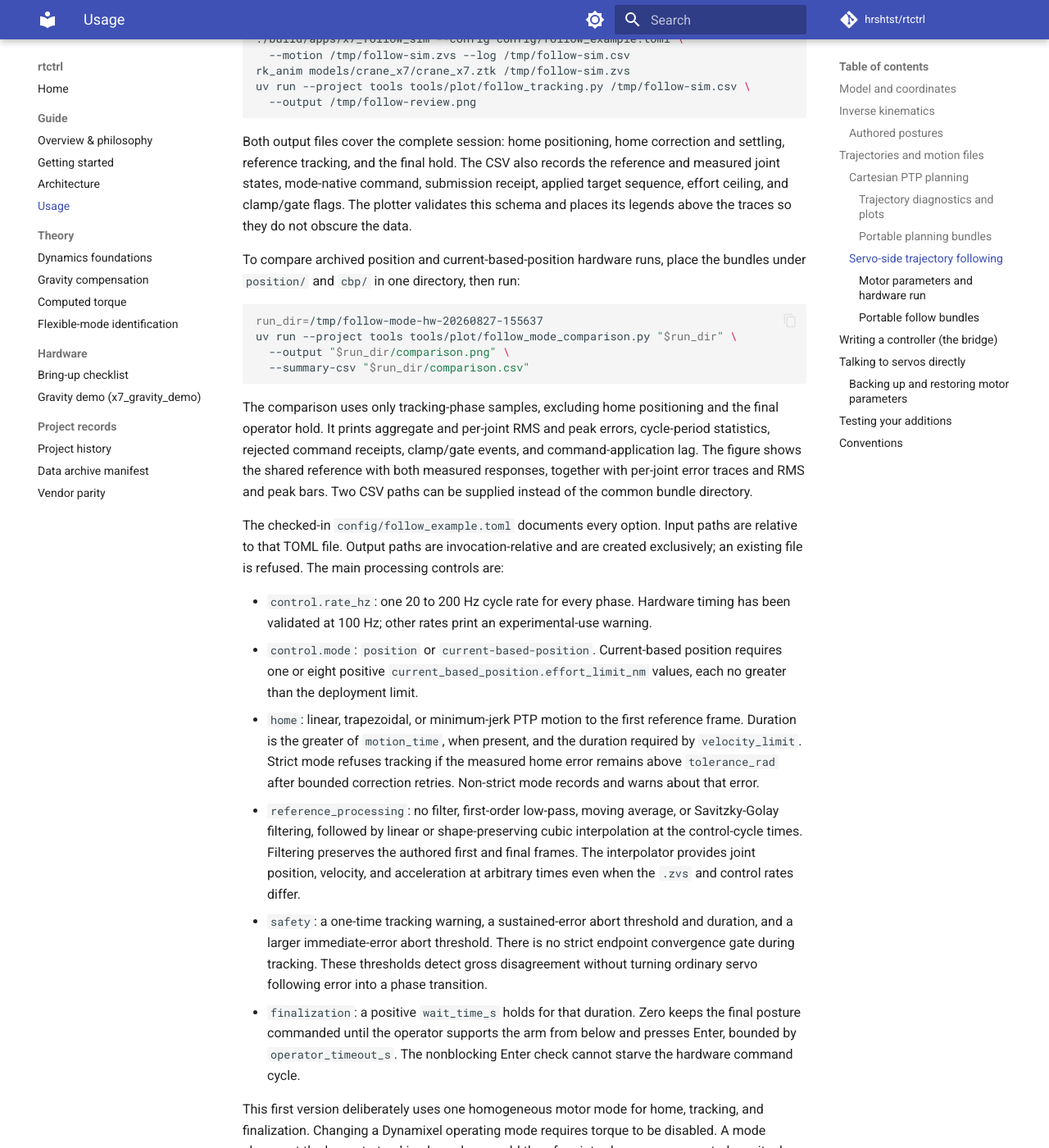
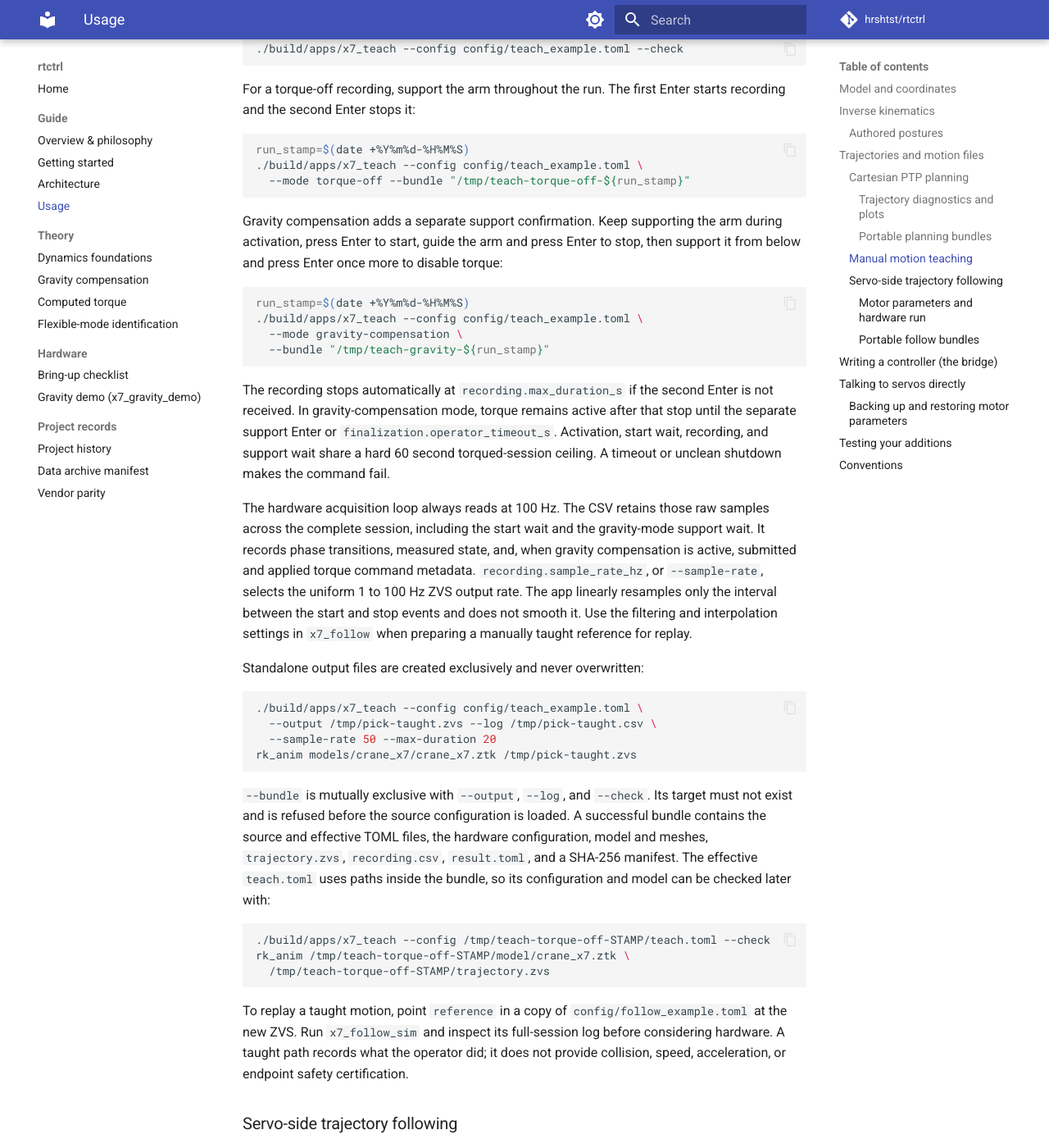
Before and after one commit to hrshtst/rtctrl, an MkDocs documentation site: the page built from docs/guide/usage.md, in a window 1280 px wide and 1400 px high, scrolled down 7138 px. Shown: the whole window at 82% size. Built offline with MkDocs 1.6.1 and Material for MkDocs 9.7.7, drawn with Linux system fonts in a browser that asks for light colours; comment, search, counter and statistics services are not loaded; some of the changed text lies outside the part shown.

Commit message:
docs: document manual teaching workflow

````diff
--- a/docs/guide/usage.md
+++ b/docs/guide/usage.md
@@ -361,6 +361,90 @@ hardware tracking app must independently validate the file, starting
 posture, joint rates, operating modes, and collision constraints
 before enabling torque.
 
+### Manual motion teaching
+
+`x7_teach` records a trajectory while an operator guides the arm. It supports
+two acquisition modes:
+
+- `torque-off` leaves every servo disabled and reads position, velocity, and
+  current directly. This is the default and should be tried first.
+- `gravity-compensation` uses the reviewed `x7_float` activation, calibrated
+  gravity preload, soft-limit start gate, current-mode control cycle, servo
+  watchdog, and host deadman. It requires the approved vendor-scale hardware
+  configuration.
+
+Validate the configuration without opening the bus:
+
+```sh
+./build/apps/x7_teach --config config/teach_example.toml --check
+```
+
+For a torque-off recording, support the arm throughout the run. The first
+Enter starts recording and the second Enter stops it:
+
+```sh
+run_stamp=$(date +%Y%m%d-%H%M%S)
+./build/apps/x7_teach --config config/teach_example.toml \
+  --mode torque-off --bundle "/tmp/teach-torque-off-${run_stamp}"
+```
+
+Gravity compensation adds a separate support confirmation. Keep supporting
+the arm during activation, press Enter to start, guide the arm and press Enter
+to stop, then support it from below and press Enter once more to disable
+torque:
+
+```sh
+run_stamp=$(date +%Y%m%d-%H%M%S)
+./build/apps/x7_teach --config config/teach_example.toml \
+  --mode gravity-compensation \
+  --bundle "/tmp/teach-gravity-${run_stamp}"
+```
+
+The recording stops automatically at `recording.max_duration_s` if the second
+Enter is not received. In gravity-compensation mode, torque remains active
+after that stop until the separate support Enter or
+`finalization.operator_timeout_s`. Activation, start wait, recording, and
+support wait share a hard 60 second torqued-session ceiling. A timeout or
+unclean shutdown makes the command fail.
+
+The hardware acquisition loop always reads at 100 Hz. The CSV retains those
+raw samples across the complete session, including the start wait and the
+gravity-mode support wait. It records phase transitions, measured state, and,
+when gravity compensation is active, submitted and applied torque command
+metadata. `recording.sample_rate_hz`, or `--sample-rate`, selects the uniform
+1 to 100 Hz ZVS output rate. The app linearly resamples only the interval
+between the start and stop events and does not smooth it. Use the filtering and
+interpolation settings in `x7_follow` when preparing a manually taught
+reference for replay.
+
+Standalone output files are created exclusively and never overwritten:
+
+```sh
+./build/apps/x7_teach --config config/teach_example.toml \
+  --output /tmp/pick-taught.zvs --log /tmp/pick-taught.csv \
+  --sample-rate 50 --max-duration 20
+rk_anim models/crane_x7/crane_x7.ztk /tmp/pick-taught.zvs
+```
+
+`--bundle` is mutually exclusive with `--output`, `--log`, and `--check`.
+Its target must not exist and is refused before the source configuration is
+loaded. A successful bundle contains the source and effective TOML files, the
+hardware configuration, model and meshes, `trajectory.zvs`, `recording.csv`,
+`result.toml`, and a SHA-256 manifest. The effective `teach.toml` uses paths
+inside the bundle, so its configuration and model can be checked later with:
+
+```sh
+./build/apps/x7_teach --config /tmp/teach-torque-off-STAMP/teach.toml --check
+rk_anim /tmp/teach-torque-off-STAMP/model/crane_x7.ztk \
+  /tmp/teach-torque-off-STAMP/trajectory.zvs
+```
+
+To replay a taught motion, point `reference` in a copy of
+`config/follow_example.toml` at the new ZVS. Run `x7_follow_sim` and inspect its
+full-session log before considering hardware. A taught path records what the
+operator did; it does not provide collision, speed, acceleration, or endpoint
+safety certification.
+
 ### Servo-side trajectory following
 
 `x7_follow_sim` and `x7_follow` run the same phase controller against the
````
Also changed, not shown: docs/guide/overview.md (+1 -0 lines), docs/hardware/bringup.md (+11 -0 lines).
